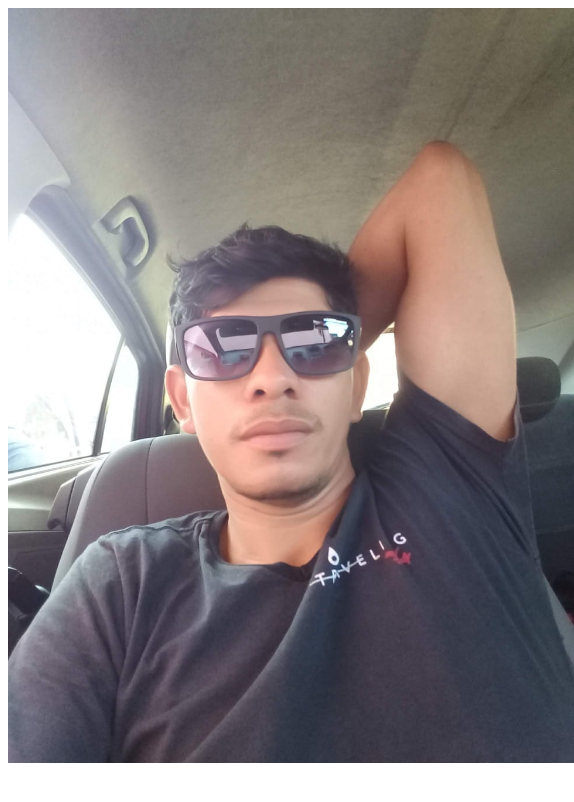
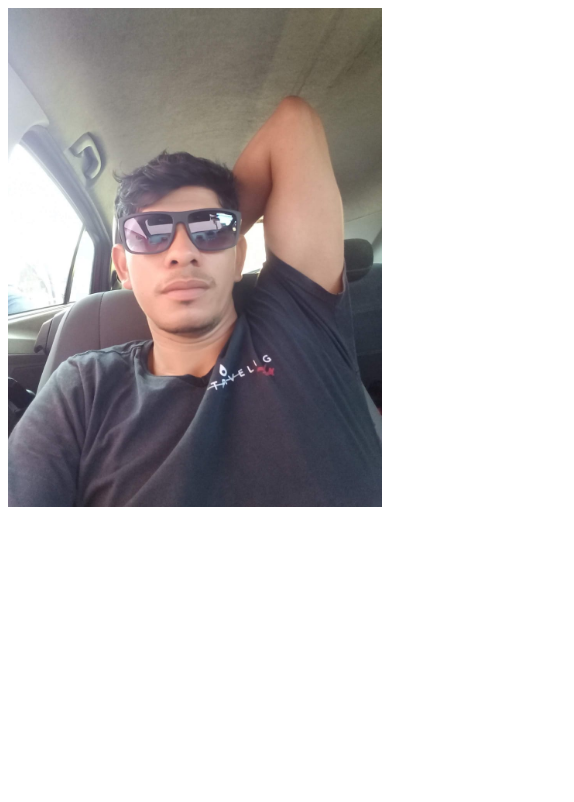
Before and after one commit to antonielsoares/anto, a plain HTML site: page paginas/pag01.html in a window 390 px wide. Shown: the whole page, 574 px wide, since content can reach past the window. Drawn offline with Linux system fonts and the light colour scheme.

Commit message:
Add files via upload

```diff
--- a/paginas/pag01.html
+++ b/paginas/pag01.html
@@ -19,6 +19,11 @@
                 margin: 0 auto;
                 width: 566px;
             }
+            @media screen and (max-width: 445px) {
+                    img {
+                    width: 100%;
+                }
+            }
         </style>
 </body>
 </html>
```
